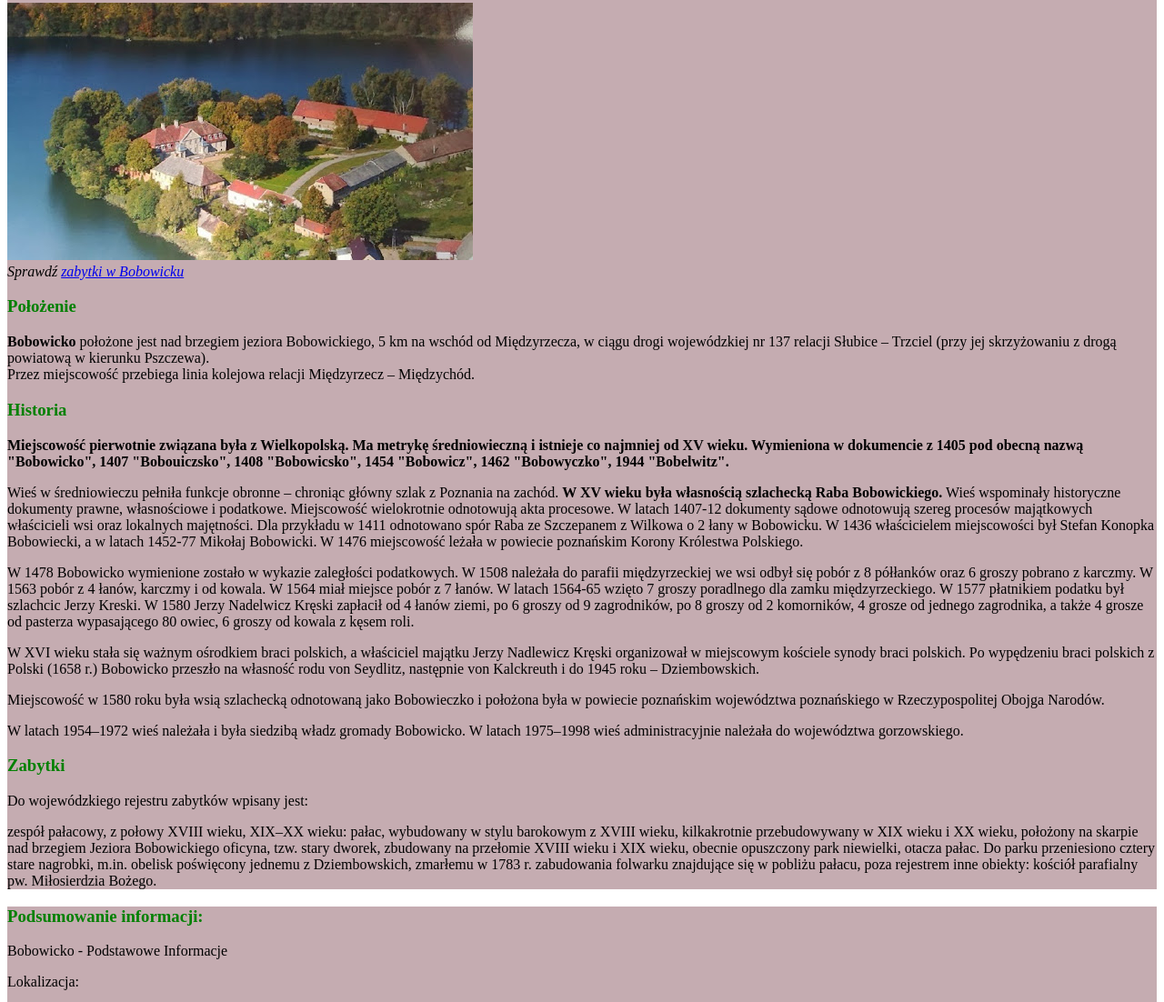
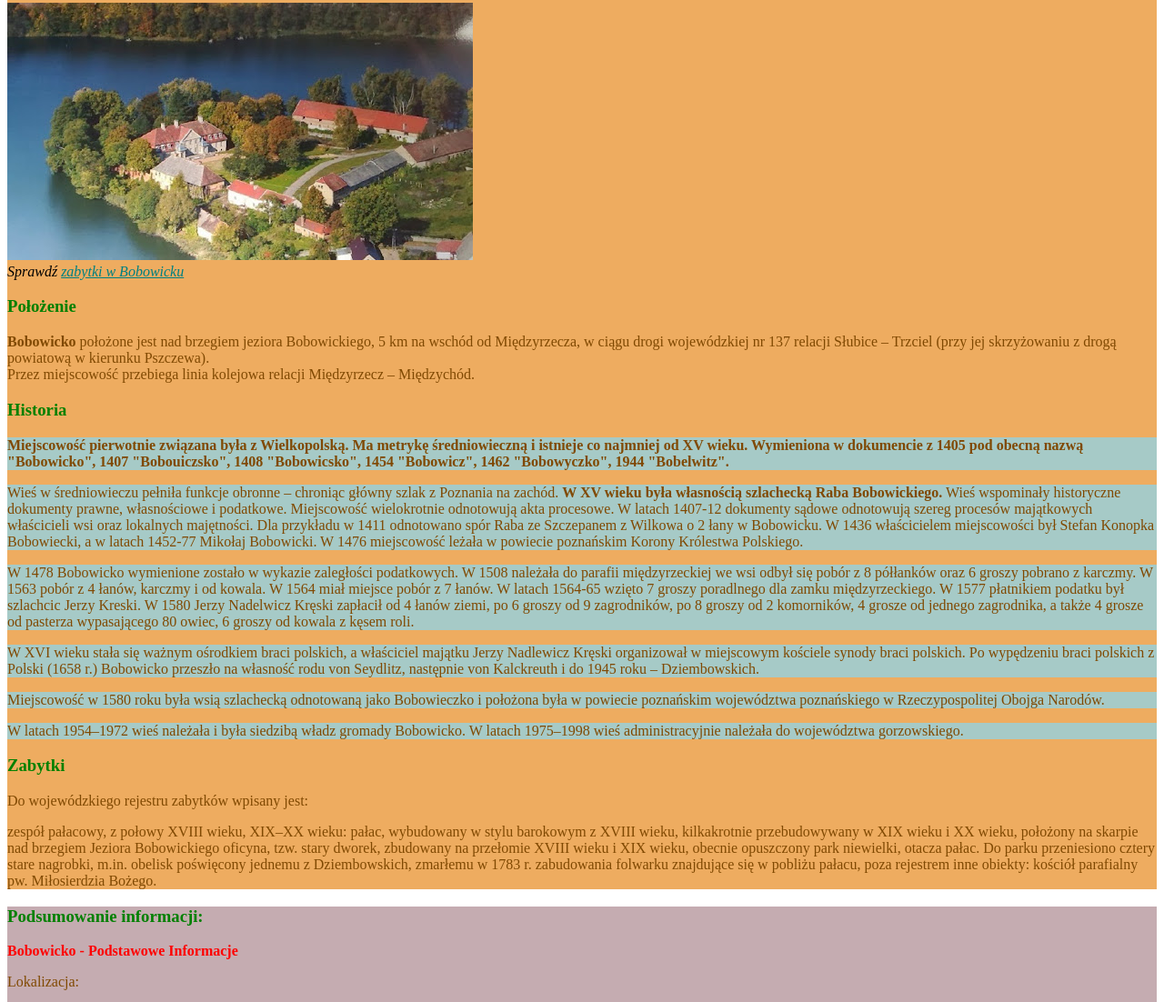
Before and after one commit to AgataBlancooo/Homepage, a plain HTML site: page index.html in a window 1280 px wide. Shown: the part 188-1290 px from the top of the page at 91% size. Drawn offline with Linux system fonts and the light colour scheme.

Commit message:
learning css

```diff
--- a/index.html
+++ b/index.html
@@ -35,7 +35,7 @@
                     drogi wojewódzkiej nr 137 relacji Słubice – Trzciel (przy jej skrzyżowaniu z drogą powiatową w
                     kierunku Pszczewa).<br> Przez miejscowość przebiega linia kolejowa relacji Międzyrzecz – Międzychód.</p>
             </article>
-            <article>
+            <article class="historiaBobowicka">
                 <h3>Historia</h3>
 
                 <p><strong>Miejscowość pierwotnie związana była z Wielkopolską. Ma metrykę średniowieczną i istnieje co najmniej
@@ -88,7 +88,7 @@
         </section>
         <section>
 <h3>Podsumowanie informacji:</h3>
-<p>Bobowicko - Podstawowe Informacje</p>
+<strong><p class="czerwony">Bobowicko - Podstawowe Informacje</p></strong>
     <p>Lokalizacja:</p>
 
     <p>Województwo: Lubuskie</P>
--- a/style.css
+++ b/style.css
@@ -1,4 +1,4 @@
-<style>
+
 h1{
 color:chocolate;
 }
@@ -13,4 +13,18 @@ section {
 
 
 }
-</style>
+.czerwony{
+    color: red;
+}
+#infooBobo{
+    background: rgb(238, 172, 96);
+}
+a{
+    color: teal;
+}
+section p {
+    color: rgb(128, 73, 2);
+}
+.historiaBobowicka p {
+    background: rgb(166, 202, 199);
+}
```
